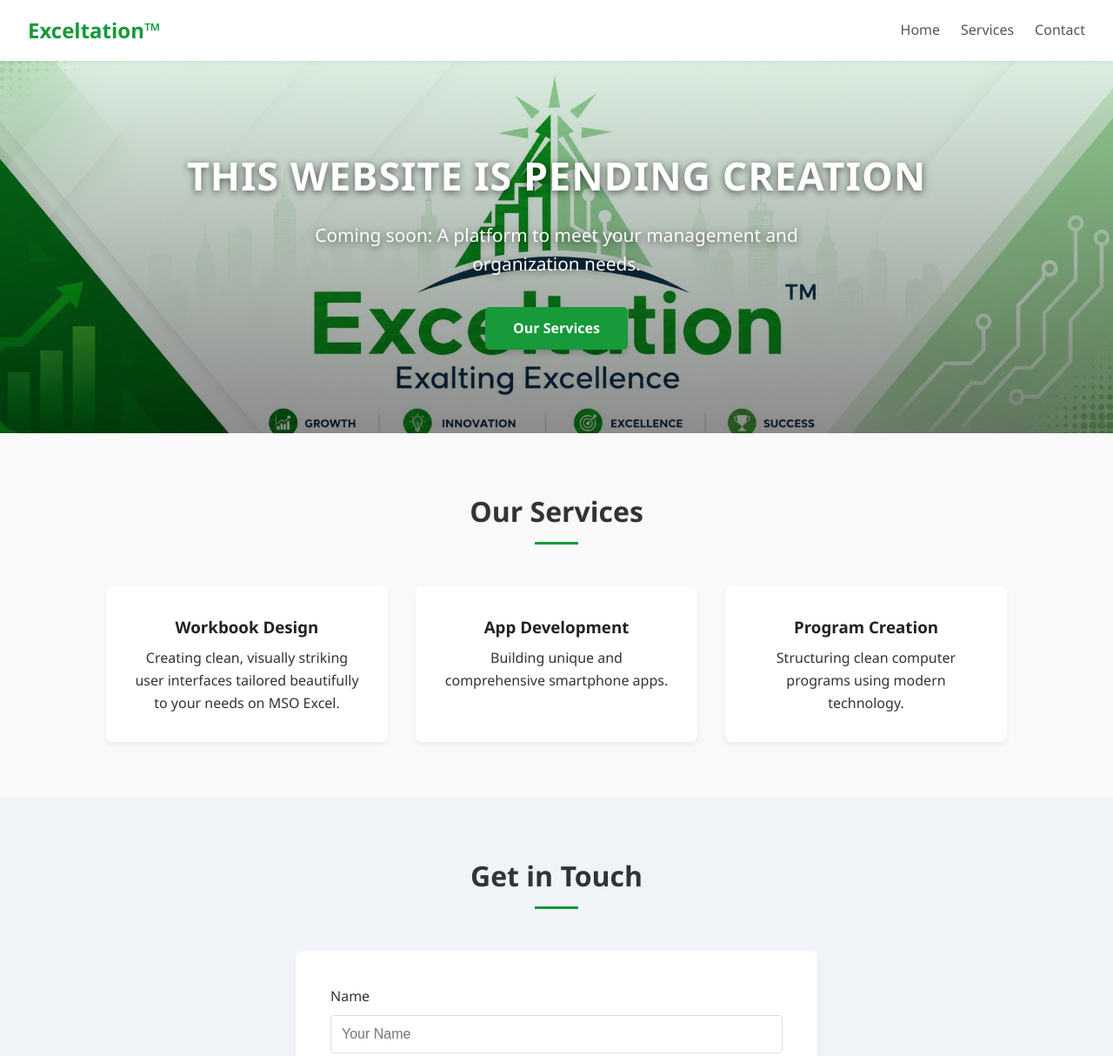
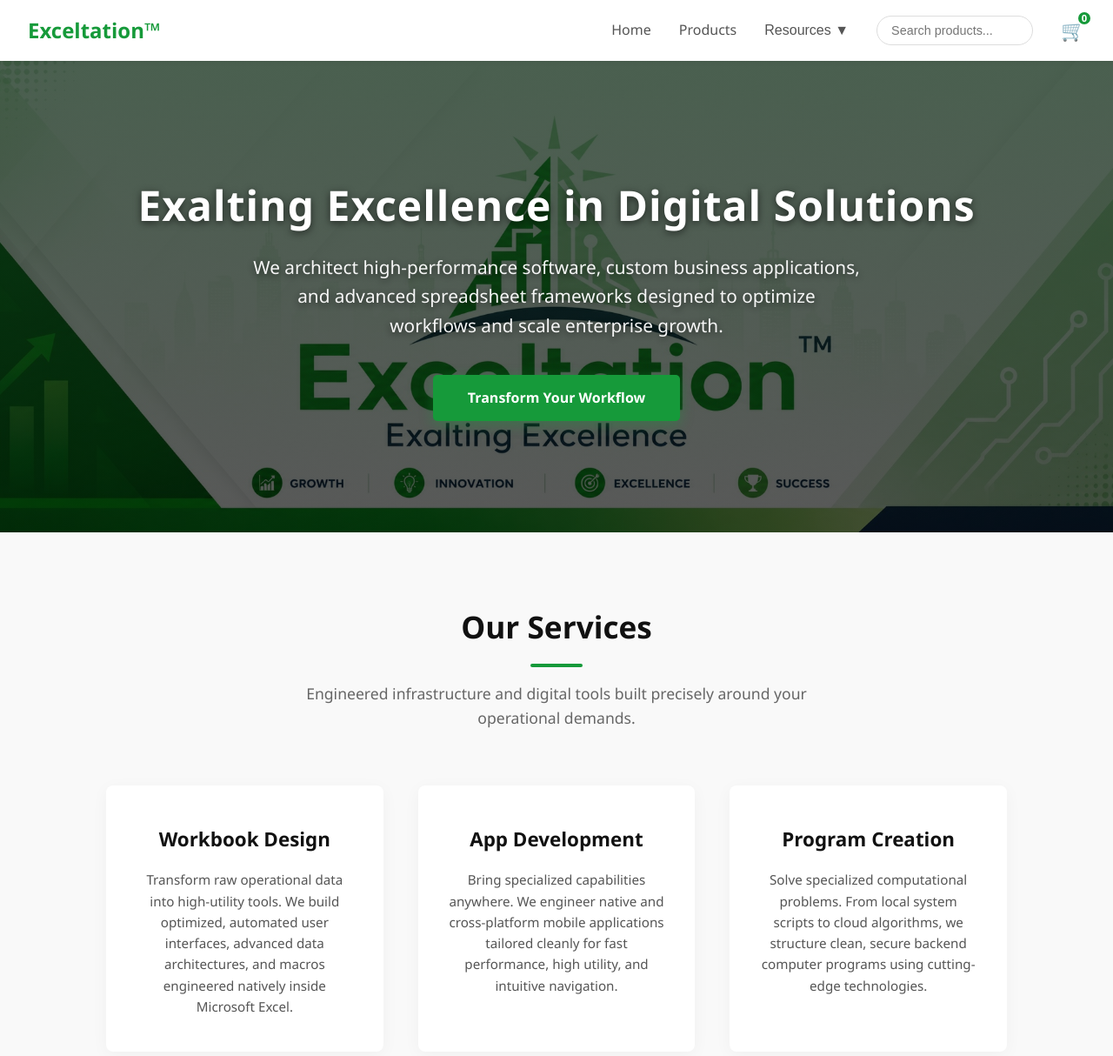
Before and after one commit to Exceltation/exceltation, a plain HTML site: page index.html in a window 1280 px wide. Shown: the top 1214 px of the page at 87% size. Drawn offline with Linux system fonts and the light colour scheme.

Commit message:
Update index.html

```diff
--- a/index.html
+++ b/index.html
@@ -11,6 +11,9 @@
     box-sizing: border-box;
     margin: 0;
     padding: 0;
+}
+html {
+    scroll-behavior: smooth;
 }
 body {
     font-family: 'Segoe UI', Tahoma, Geneva, Verdana, sans-serif;
@@ -34,20 +37,96 @@
     font-size: 1.5rem;
     font-weight: bold;
     color: #169A3A; /* Exceltation Brand Green */
+    text-decoration: none;
 }
-.nav-links {
-    list-style: none;
+.nav-controls {
     display: flex;
-    gap: 1.5rem;
+    align-items: center;
+    gap: 2rem;
 }
-.nav-links a {
+.nav-btn {
     text-decoration: none;
     color: #555;
     font-weight: 500;
+    cursor: pointer;
+    background: none;
+    border: none;
+    font-size: 1rem;
     transition: color 0.3s;
 }
-.nav-links a:hover {
+.nav-btn:hover {
     color: #169A3A;
+}
+/* Resources Dropdown Matrix */
+.dropdown {
+    position: relative;
+    display: inline-block;
+}
+.dropdown-content {
+    display: none;
+    position: absolute;
+    background-color: white;
+    min-width: 150px;
+    box-shadow: 0 8px 16px rgba(0,0,0,0.1);
+    border-radius: 4px;
+    overflow: hidden;
+    top: 100%;
+    left: 0;
+}
+.dropdown-content a {
+    color: #333;
+    padding: 0.75rem 1rem;
+    text-decoration: none;
+    display: block;
+    font-size: 0.95rem;
+    transition: background 0.2s;
+}
+.dropdown-content a:hover {
+    background-color: #f4f7f5;
+    color: #169A3A;
+}
+.dropdown:hover .dropdown-content {
+    display: block;
+}
+/* Navigation Search Engine Input */
+.search-container input {
+    padding: 0.5rem 1rem;
+    border: 1px solid #ddd;
+    border-radius: 20px;
+    width: 180px;
+    font-size: 0.9rem;
+    transition: width 0.3s;
+}
+.search-container input:focus {
+    outline: none;
+    border-color: #169A3A;
+    width: 230px;
+}
+/* Navigation Interactive Shopping Cart Node */
+.cart-wrapper {
+    position: relative;
+    cursor: pointer;
+    display: flex;
+    align-items: center;
+}
+.cart-icon {
+    font-size: 1.4rem;
+}
+.cart-badge {
+    position: absolute;
+    top: -5px;
+    right: -8px;
+    background-color: #169A3A;
+    color: white;
+    font-size: 0.7rem;
+    font-weight: bold;
+    width: 18px;
+    height: 18px;
+    border-radius: 50%;
+    display: flex;
+    align-items: center;
+    justify-content: center;
+    border: 2px solid white;
 }
 /* Hero Section with Banner Background */
 .hero {
@@ -56,91 +135,108 @@
     align-items: center;
     justify-content: center;
     text-align: center;
-    padding: 6rem 2rem;
-    /* Uses your uploaded banner and centers it beautifully across all screen sizes */
-    background: linear-gradient(rgba(22, 154, 58, 0.15), rgba(0, 0, 0, 0.45)),
+    padding: 8rem 2rem;
+    background: linear-gradient(rgba(14, 43, 21, 0.75), rgba(0, 0, 0, 0.65)),
                 url('banner.jpg') no-repeat center center;
     background-size: cover;
     color: white;
-    text-shadow: 0 2px 8px rgba(0,0,0,0.6); /* Makes the overlay text hyper-readable */
+    text-shadow: 0 2px 8px rgba(0,0,0,0.6);
 }
 .hero h1 {
-    font-size: 2.8rem;
+    font-size: 3rem;
     margin-bottom: 1rem;
     font-weight: 800;
     letter-spacing: 1px;
 }
 .hero p {
     font-size: 1.3rem;
-    margin-bottom: 2rem;
-    max-width: 600px;
-    font-weight: 500;
+    margin-bottom: 2.5rem;
+    max-width: 700px;
+    font-weight: 400;
+    opacity: 0.95;
 }
 .cta-btn {
     display: inline-block;
     background-color: #169A3A;
     color: #fff;
-    padding: 0.75rem 2rem;
+    padding: 0.85rem 2.5rem;
     border-radius: 5px;
     text-decoration: none;
     font-weight: bold;
     transition: background-color 0.3s, transform 0.2s;
-    box-shadow: 0 4px 6px rgba(0,0,0,0.15);
+    box-shadow: 0 4px 15px rgba(22, 154, 58, 0.4);
     text-shadow: none;
 }
 .cta-btn:hover {
     background-color: #11742B;
-    transform: translateY(-1px);
+    transform: translateY(-2px);
 }
 /* Content Sections */
 .container {
     max-width: 1100px;
     margin: auto;
-    padding: 4rem 2rem;
+    padding: 5rem 2rem;
 }
 .section-title {
     text-align: center;
-    font-size: 2rem;
-    margin-bottom: 3rem;
+    font-size: 2.2rem;
+    margin-bottom: 1rem;
     position: relative;
+    color: #111;
+}
+.section-subtitle {
+    text-align: center;
+    color: #666;
+    max-width: 600px;
+    margin: 0 auto 4rem;
+    font-size: 1.1rem;
 }
 .section-title::after {
     content: '';
     display: block;
-    width: 50px;
-    height: 3px;
+    width: 60px;
+    height: 4px;
     background-color: #169A3A;
-    margin: 10px auto 0;
+    margin: 15px auto 0;
+    border-radius: 2px;
 }
-/* Grid Services Layout */
+/* Grid Layout */
 .grid {
     display: grid;
-    grid-template-columns: repeat(auto-fit, minmax(280px, 1fr));
-    gap: 2rem;
+    grid-template-columns: repeat(auto-fit, minmax(300px, 1fr));
+    gap: 2.5rem;
 }
 .card {
     background: white;
-    padding: 2rem;
+    padding: 2.5rem 2rem;
     border-radius: 8px;
-    box-shadow: 0 4px 6px rgba(0,0,0,0.05);
+    box-shadow: 0 4px 20px rgba(0,0,0,0.04);
     text-align: center;
-    transition: transform 0.3s;
+    transition: transform 0.3s, box-shadow 0.3s;
+    border-top: 4px solid transparent;
 }
 .card:hover {
     transform: translateY(-5px);
+    box-shadow: 0 10px 25px rgba(0,0,0,0.08);
+    border-top: 4px solid #169A3A;
 }
 .card h3 {
-    margin-bottom: 0.5rem;
-    color: #222;
+    margin-bottom: 1rem;
+    color: #111;
+    font-size: 1.4rem;
+}
+.card p {
+    color: #555;
+    font-size: 0.95rem;
 }
 /* Contact Form */
 .contact-form {
     max-width: 600px;
     margin: 0 auto;
     background: white;
-    padding: 2.5rem;
+    padding: 3rem;
     border-radius: 8px;
-    box-shadow: 0 4px 6px rgba(0,0,0,0.05);
+    box-shadow: 0 4px 25px rgba(0,0,0,0.05);
 }
 .form-group {
     margin-bottom: 1.5rem;
@@ -148,28 +244,35 @@
 .form-group label {
     display: block;
     margin-bottom: 0.5rem;
-    font-weight: 500;
+    font-weight: 600;
+    color: #333;
+    font-size: 0.9rem;
 }
 .form-group input, .form-group textarea {
     width: 100%;
-    padding: 0.75rem;
+    padding: 0.85rem;
     border: 1px solid #ddd;
-    border-radius: 4px;
+    border-radius: 5px;
     font-size: 1rem;
+    transition: border-color 0.3s;
+}
+.form-group input:focus, .form-group textarea:focus {
+    outline: none;
+    border-color: #169A3A;
 }
 .form-group textarea {
     resize: vertical;
-    height: 120px;
+    height: 140px;
 }
 .submit-btn {
     width: 100%;
     background-color: #169A3A;
     color: white;
     border: none;
-    padding: 0.75rem;
+    padding: 1rem;
     font-size: 1rem;
     font-weight: bold;
-    border-radius: 4px;
+    border-radius: 5px;
     cursor: pointer;
     transition: background-color 0.3s;
 }
@@ -178,10 +281,10 @@
 }
 /* Footer */
 footer {
-    background-color: #222;
-    color: white;
+    background-color: #111;
+    color: #aaa;
     text-align: center;
-    padding: 1.5rem;
+    padding: 2rem;
     font-size: 0.9rem;
 }
 /* Mobile Viewports */
@@ -191,66 +294,93 @@
         gap: 1rem;
     }
     .hero h1 {
-        font-size: 2rem;
+        font-size: 2.2rem;
+    }
+    .contact-form {
+        padding: 2rem 1.5rem;
     }
 }
 </style>
 </head>
 <body>
-<!-- Header Navigation -->
+
+<!-- Header Navigation System -->
 <nav class="navbar">
-<div class="logo">Exceltation™</div>
-<ul class="nav-links">
-<li><a href="#home">Home</a></li>
-<li><a href="#services">Services</a></li>
-<li><a href="#contact">Contact</a></li>
-</ul>
+<a href="https://exceltation.com" class="logo">Exceltation™</a>
+<div class="nav-controls">
+    <a href="https://exceltation.com" class="nav-btn">Home</a>
+    <a href="https://exceltation.com" class="nav-btn">Products</a>
+
+    <div class="dropdown">
+        <button class="nav-btn">Resources ▼</button>
+        <div class="dropdown-content">
+            <a href="#services">About</a>
+            <a href="#">FAQs</a>
+            <a href="#contact">Contact</a>
+        </div>
+    </div>
+
+    <div class="search-container">
+        <!-- Reroutes user cleanly to the standalone catalog search interface if input triggers -->
+        <input type="text" placeholder="Search products..." onfocus="window.location.href='https://exceltation.com'">
+    </div>
+
+    <div class="cart-wrapper" onclick="window.location.href='https://exceltation.com'">
+        <span class="cart-icon">🛒</span>
+        <div class="cart-badge">0</div>
+    </div>
+</div>
 </nav>
 <!-- Hero Showcase Section -->
 <header id="home" class="hero">
-<h1>THIS WEBSITE IS PENDING CREATION</h1>
-<p>Coming soon: A platform to meet your management and organization needs.</p>
-<a href="#services" class="cta-btn">Our Services</a>
+<h1>Exalting Excellence in Digital Solutions</h1>
+<p>We architect high-performance software, custom business applications, and advanced spreadsheet frameworks designed to optimize workflows and scale enterprise growth.</p>
+<a href="#contact" class="cta-btn">Transform Your Workflow</a>
 </header>
-<!-- Features / Services Section -->
+
+<!-- Services / About Section -->
 <section id="services" class="container">
 <h2 class="section-title">Our Services</h2>
+<p class="section-subtitle">Engineered infrastructure and digital tools built precisely around your operational demands.</p>
 <div class="grid">
 <div class="card">
 <h3>Workbook Design</h3>
-<p>Creating clean, visually striking user interfaces tailored beautifully to your needs on MSO Excel.</p>
+<p>Transform raw operational data into high-utility tools. We build optimized, automated user interfaces, advanced data architectures, and macros engineered natively inside Microsoft Excel.</p>
 </div>
 <div class="card">
 <h3>App Development</h3>
-<p>Building unique and comprehensive smartphone apps.</p>
+<p>Bring specialized capabilities anywhere. We engineer native and cross-platform mobile applications tailored cleanly for fast performance, high utility, and intuitive navigation.</p>
 </div>
 <div class="card">
 <h3>Program Creation</h3>
-<p>Structuring clean computer programs using modern technology.</p>
+<p>Solve specialized computational problems. From local system scripts to cloud algorithms, we structure clean, secure backend computer programs using cutting-edge technologies.</p>
 </div>
 </div>
 </section>
+
 <!-- Contact Form Section -->
-<section id="contact" class="container" style="background-color: #f0f4f8; max-width: 100%;">
+<section id="contact" class="container" style="background-color: #f4f7f5; max-width: 100%;">
 <div style="max-width: 1100px; margin: auto;">
-<h2 class="section-title">Get in Touch</h2>
-<form class="contact-form" action="#" method="POST">
+<h2 class="section-title">Initiate Your Project</h2>
+<p class="section-subtitle">Ready to inject engineering excellence into your operations? Let us know what you are building, and our team will outline a structured roadmap.</p>
+<form class="contact-form" action="https://formspree.io" method="POST">
 <div class="form-group">
-<label for="name">Name</label>
-<input type="text" id="name" name="name" required placeholder="Your Name"> </div>
+<label for="name">Full Name / Company</label>
+<input type="text" id="name" name="name" required placeholder="John Doe"> </div>
 <div class="form-group">
 <label for="email">Email Address</label>
-<input type="email" id="email" name="email" required placeholder="name@example.com"> </div>
+<input type="email" id="email" name="email" required placeholder="name@company.com"> </div>
 <div class="form-group">
-<label for="message">Message</label>
-<textarea id="message" name="message" required placeholder="How can we help you?"></textarea> </div>
-<button type="submit" class="submit-btn">Send Message</button>
+<label for="message">Project Scope / Requirements</label>
+<textarea id="message" name="message" required placeholder="Describe the application, features, or organizational problem you need solved..."></textarea> </div>
+<button type="submit" class="submit-btn">Submit Brief</button>
 </form>
 </div>
 </section>
+
 <!-- Footer Copyright -->
 <footer>
-<p>&copy; 2026 Exceltation LLC. All rights reserved.</p>
+<p>&copy; 2026 Exceltation LLC. All rights reserved. | Exalting Excellence</p>
 </footer>
 </body>
 </html>
```
